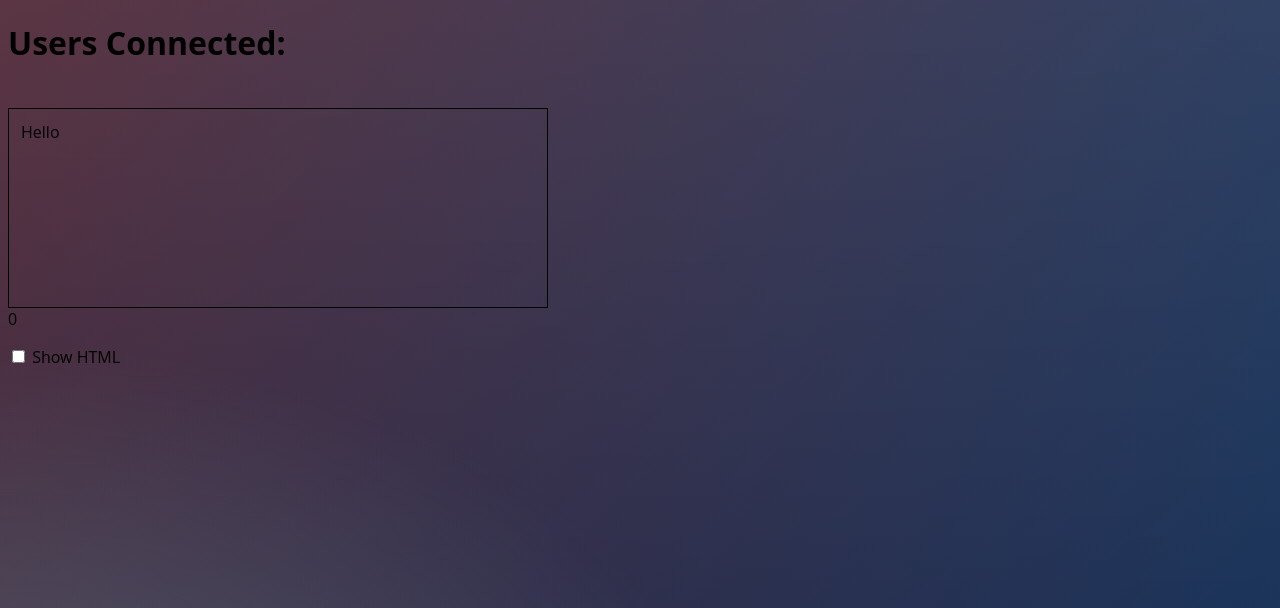
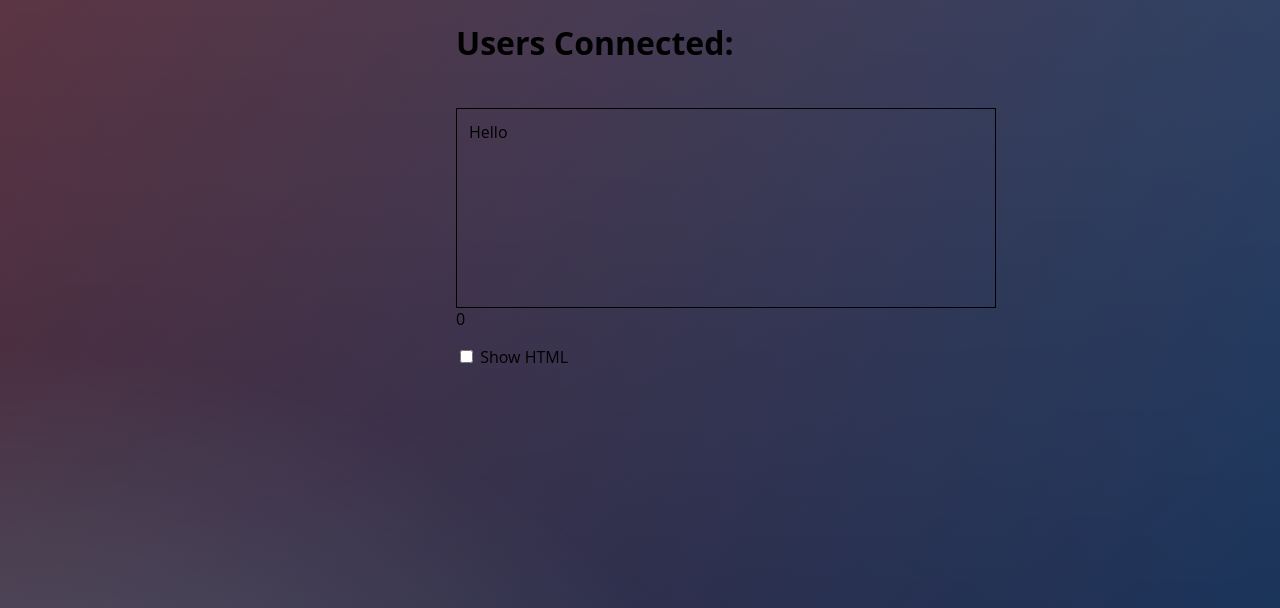
Before and after one commit to Henry-Posada/textandshare, a Flask app: template templates/editor.html in a window 1280 px wide. Shown: the top 608 px of the page. Run offline with Flask 2, Linux system fonts and the light colour scheme; the template is opened without the code that fills it, so the values that code supplies are empty; some libraries are stand-ins or nearby versions.

Commit message:
Sprint 4: 4/12/2021 - Text editor now centered

```diff
--- a/static/session.css
+++ b/static/session.css
@@ -42,3 +42,10 @@ body {
   background: -webkit-radial-gradient(0% 100%, ellipse cover, rgba(104,128,138,.4) 10%,rgba(138,114,76,0) 40%), linear-gradient(to bottom,  rgba(57,173,219,.25) 0%,rgba(42,60,87,.4) 100%), linear-gradient(135deg,  #670d10 0%,#092756 100%);
   filter: progid:DXImageTransform.Microsoft.gradient( startColorstr='#3E1D6D', endColorstr='#092756',GradientType=1 );
 }
+
+.center {
+  display: block;
+  margin-left: auto;
+  margin-right: auto;
+  width: 30%;
+}
--- a/templates/editor.html
+++ b/templates/editor.html
@@ -11,6 +11,8 @@
     <script type="text/javascript" src="/static/editing.js"></script>
     <script type ="text/javascript" src="https://cdnjs.cloudflare.com/ajax/libs/socket.io/3.1.2/socket.io.js"></script>
 </head>
+
+<div class="center">
 
 <body onload="initDoc();">
   <h1>Users Connected: <var id ="usersConnected"> </var> </h1>
@@ -30,5 +32,5 @@
   <p id="editMode"><input type="checkbox" name="switchMode" id="switchBox" onchange="setDocMode(this.checked);" /> <label for="switchBox">Show HTML</label></p>
 
 </body>
-
+</div>
 </html>
```
